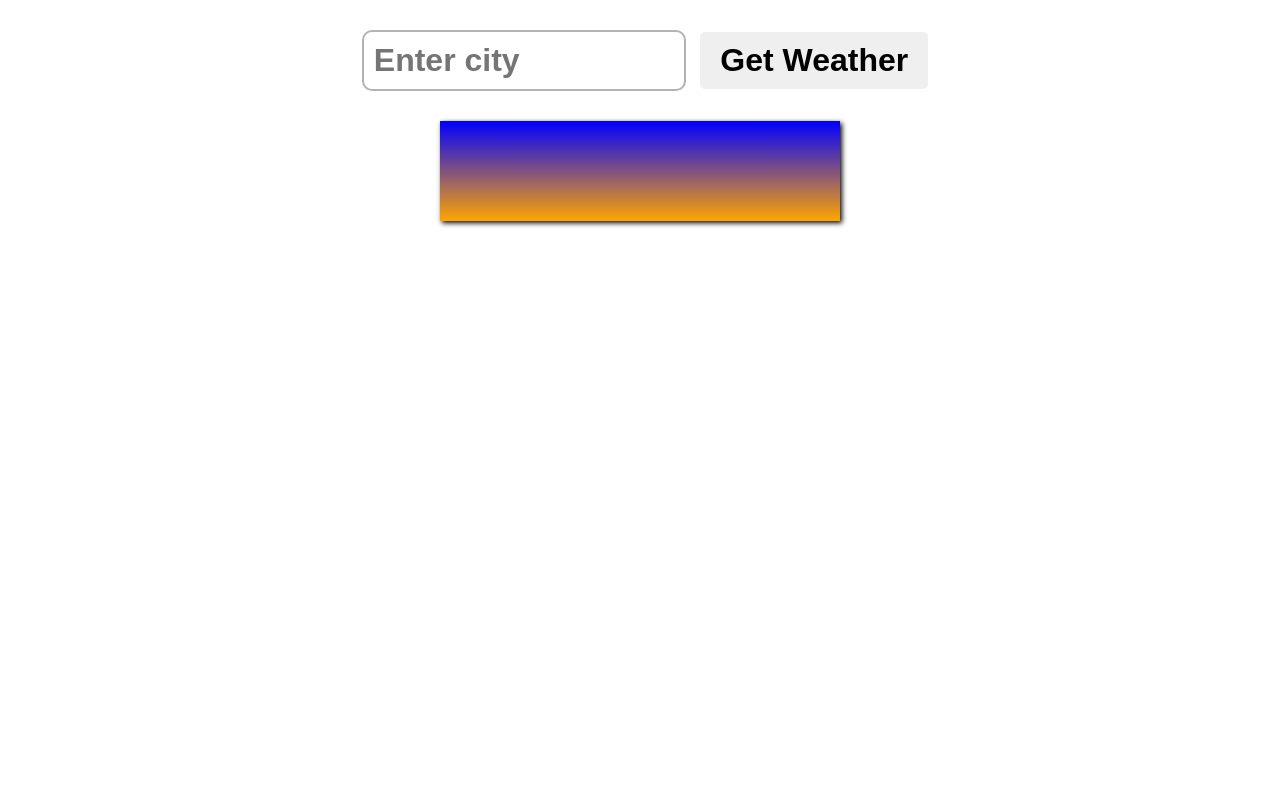
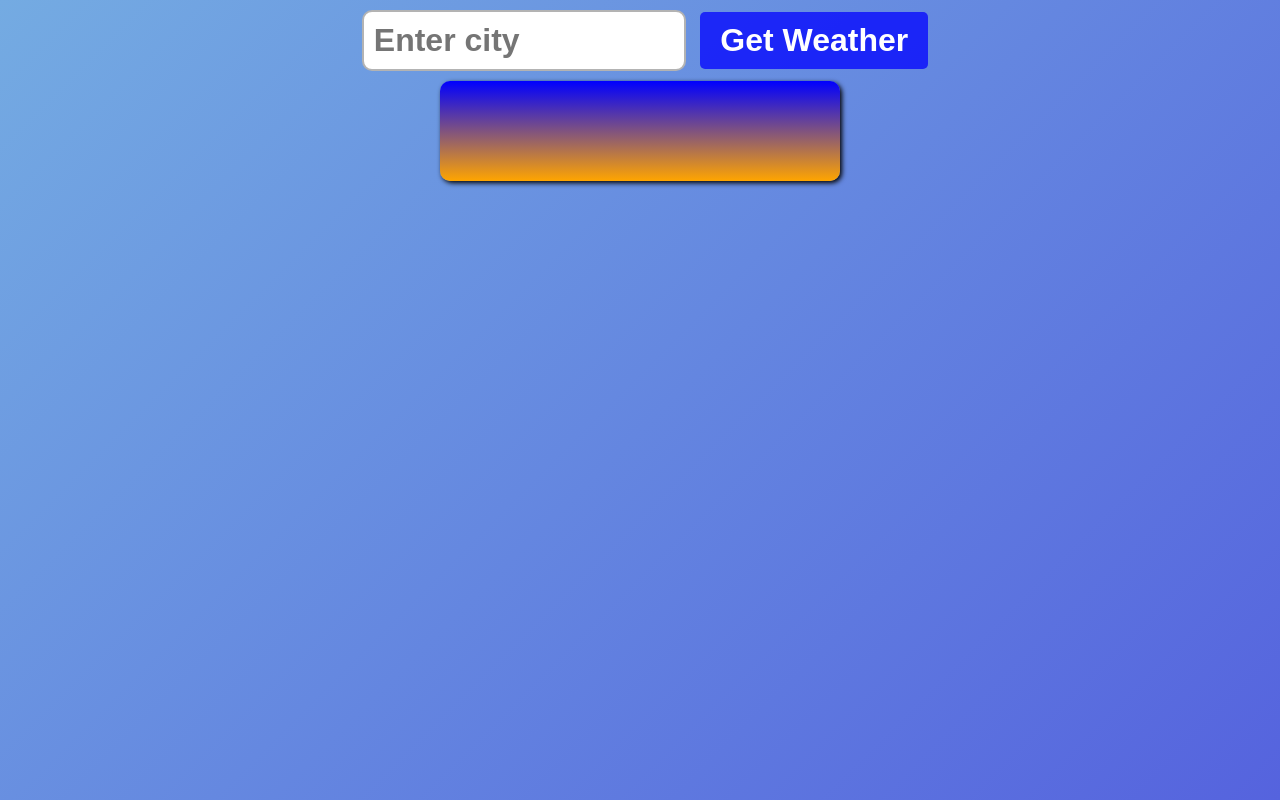
Before and after one commit to issamabchri-spec/API.JS, a plain HTML site: page Prototype/index.html in a window 1280 px wide. Drawn offline with Linux system fonts and the light colour scheme.

Commit message:
style.css

```diff
--- a/Prototype/style.css
+++ b/Prototype/style.css
@@ -1,15 +1,20 @@
-body{
-    font-family: arial, sans-serif;
-    background-color: :white;
+body {
+    font-family: Arial, sans-serif;
+    background: linear-gradient(135deg, #74ABE2, #5563DE);
     margin: 0;
     display: flex;
     flex-direction: column;
     align-items: center;
+    min-height: 100vh;
 }
-.weatherForm{
+
+}
+
+.weatherForm {
     margin: 20px;
 }
-.cityInput{
+
+.cityInput {
     padding: 10px;
     font-size: 2rem;
     font-weight: bold;
@@ -18,52 +23,62 @@ body{
     margin: 10px;
     width: 300px;
 }
-button[type="submit"]{
+
+button[type="submit"] {
     padding: 10px 20px;
     font-weight: bold;
     font-size: 2rem;
-    background-color: rgba(0, 0, 255, 0.735)
+    background-color: rgba(0, 0, 255, 0.735);
     color: white;
     border: none;
     border-radius: 5px;
     cursor: pointer;
 }
-button[type="submit"]:hover{
-    background-color:
+
+button[type="submit"]:hover {
+    background-color: blue;
 }
-.card{
-    background: linear-gradient(180deg, blue, orange );
+
+.card {
+    background: linear-gradient(180deg, blue, orange);
     padding: 50px;
     box-shadow: 2px 2px 5px black;
     min-width: 300px;
     display: flex;
     flex-direction: column;
     align-items: center;
+    border-radius: 10px;
 }
-h1{
+
+h1 {
     margin-top: 0;
     margin-bottom: 25px;
 }
-p{
+
+p {
     font-size: 1.5rem;
     margin: 5px 0;
 }
-.cityDisplay, tempDisplay{
+
+.cityDisplay, .tempDisplay {
     font-size: 3.5rem;
     font-weight: bold;
     color: black;
     margin-top: 25px;
 }
-.humidityDisplay{
+
+.humidityDisplay {
     font-style: italic;
     font-weight: bold;
     font-size: 2rem;
 }
-.weatherEmoji{
+
+.weatherEmoji {
     margin: 0;
     font-size: 7.5rem;
 }
-.errorDisplay{
+
+.errorDisplay {
     font-size: 2.5rem;
     font-weight: bold;
     color: black;
```
